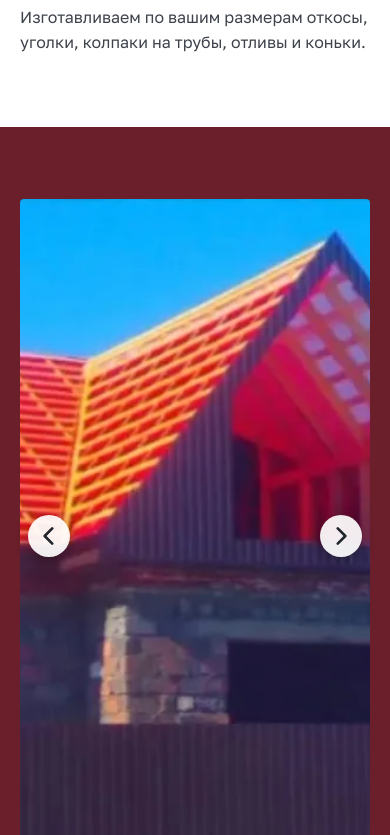
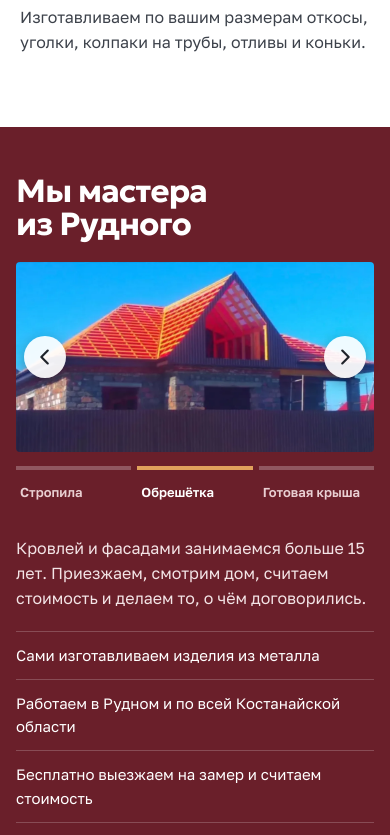
Before and after one commit to Alinasonisoni/stroyvashdom, a plain HTML site: page index.html in a window 390 px wide. Shown: the part 3529-4364 px from the top of the page. Drawn offline with Linux system fonts and the light colour scheme.

Commit message:
Раздел о нас: адаптация под телефон, фото без обрезки
Co-Authored-By: Claude Sonnet 5.5 <noreply@anthropic.com>

```diff
--- a/index.html
+++ b/index.html
@@ -59,7 +59,7 @@ nav a:hover{color:var(--wine)}
 .svc p{color:var(--graphite);font-size:16px;max-width:560px}
 
 .about{background:var(--wine);color:#fff;padding:clamp(72px,9vw,130px) var(--pad);display:grid;grid-template-columns:1.6fr 1fr;gap:clamp(32px,5vw,80px);align-items:center}
-.stage img{width:100%;aspect-ratio:1268/675;object-fit:cover;border-radius:4px}
+.stage img{width:100%;height:auto;aspect-ratio:1268/675;object-fit:cover;border-radius:4px}
 .frame{position:relative;touch-action:pan-y}
 .arrow{position:absolute;top:50%;transform:translateY(-50%);width:52px;height:52px;border-radius:50%;border:0;background:rgba(255,255,255,.92);color:var(--ink);display:grid;place-items:center;cursor:pointer;box-shadow:0 4px 14px rgba(0,0,0,.3)}
 .arrow:hover{background:#fff}.arrow.prev{left:12px}.arrow.next{right:12px}
@@ -120,6 +120,13 @@ footer{margin-top:80px;padding-top:24px;border-top:1px solid #4a505b;color:#aab1
  .facts b{font-size:24px}
  .svc-grid{grid-template-columns:1fr;gap:44px}
  .svc.big{grid-column:auto}
+ .about{display:flex;flex-direction:column;align-items:stretch;gap:0;padding:48px 16px}
+ .about>div:last-child{display:contents}
+ .about h2{order:-1;font-size:32px;margin-bottom:20px}
+ .about p{margin-top:22px;font-size:16px}
+ .about ul{margin:20px 0 24px}
+ .about li{font-size:15px;padding:12px 0}
+ .arrow svg{width:22px;height:22px}
  .free .btn{width:100%}
  .tabs button{font-size:13px}
  .arrow{width:42px;height:42px}.arrow.prev{left:8px}.arrow.next{right:8px}
```
